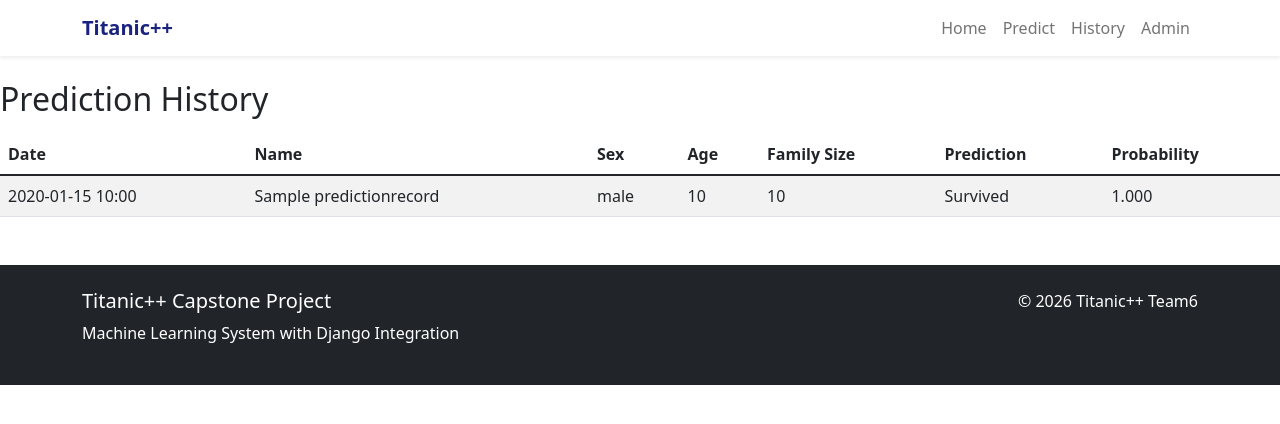
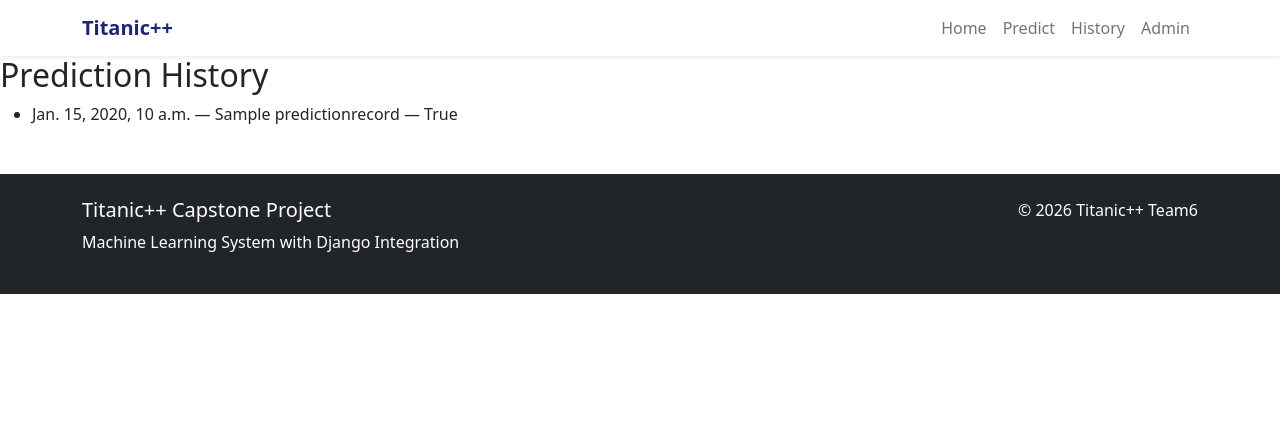
Before and after one commit to gabri3l4-execute/titanic_capstone, a Django app: page /predictions/ in a window 1280 px wide. Shown: the top 424 px of the page. Run offline with Django 5.2, Linux system fonts and the light colour scheme; tables that the repository leaves empty hold one stand-in row (values such as "Sample post"); parts of the project's set-up code (start-up, migrations or seed data) failed here and were passed over.

Commit message:
Remove History pagination and simplify prediction_list.html template

```diff
--- a/webapp/templates/webapp/prediction_list.html
+++ b/webapp/templates/webapp/prediction_list.html
@@ -1,63 +1,13 @@
-{% extends "webapp/base.html" %} {% block content %}
-<h2 class="mt-4 mb-3">Prediction History</h2>
+{% extends "webapp/base.html" %}
 
-<table class="table table-striped table-hover">
-  <thead>
-    <tr>
-      <th>Date</th>
-      <th>Name</th>
-      <th>Sex</th>
-      <th>Age</th>
-      <th>Family Size</th>
-      <th>Prediction</th>
-      <th>Probability</th>
-    </tr>
-  </thead>
+{% block content %}
+<h2>Prediction History</h2>
 
-  <tbody>
+<ul>
     {% for record in predictions %}
-    <tr>
-      <td>{{ record.created_at|date:"Y-m-d H:i" }}</td>
-      <td>{{ record.name }}</td>
-      <td>{{ record.sex }}</td>
-      <td>{{ record.age }}</td>
-      <td>{{ record.family_size }}</td>
-
-      <td>
-        {% if record.survived_prediction %} Survived {% else %} Did Not Survive
-        {% endif %}
-      </td>
-
-      <td>{{ record.probability|floatformat:3 }}</td>
-    </tr>
+        <li>{{ record.created_at }} — {{ record.name }} — {{ record.survived_prediction }}</li>
     {% empty %}
-    <tr>
-      <td colspan="7" class="text-center">No predictions yet.</td>
-    </tr>
+        <li>No predictions yet.</li>
     {% endfor %}
-  </tbody>
-</table>
-
-{% if is_paginated %}
-<div class="d-flex justify-content-between">
-  {% if page_obj.has_previous %}
-  <a
-    href="?page={{ page_obj.previous_page_number }}"
-    class="btn btn-outline-secondary"
-    >Previous</a
-  >
-  {% else %}
-  <span></span>
-  {% endif %}
-
-  <span>Page {{ page_obj.number }} of {{ page_obj.paginator.num_pages }}</span>
-
-  {% if page_obj.has_next %}
-  <a
-    href="?page={{ page_obj.next_page_number }}"
-    class="btn btn-outline-secondary"
-    >Next</a
-  >
-  {% endif %}
-</div>
-{% endif %} {% endblock %}
+</ul>
+{% endblock %}
--- a/webapp/views.py
+++ b/webapp/views.py
@@ -70,4 +70,3 @@ class PredictionListView(ListView):
     template_name = "webapp/prediction_list.html"
     context_object_name = "predictions"
     ordering = ["-created_at"]  # newest first
-    paginate_by = 20  # optional
```
